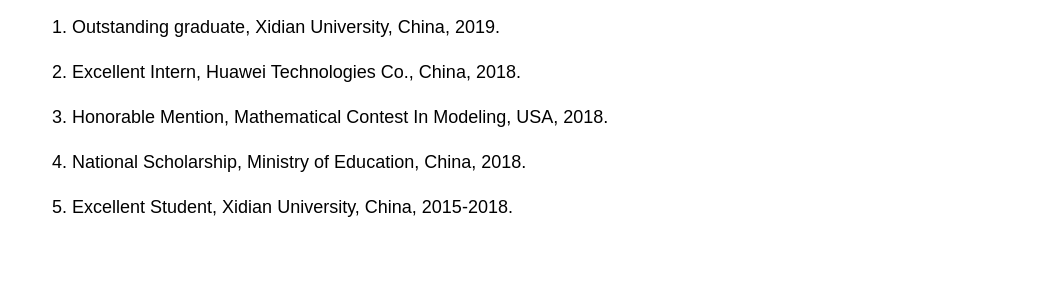
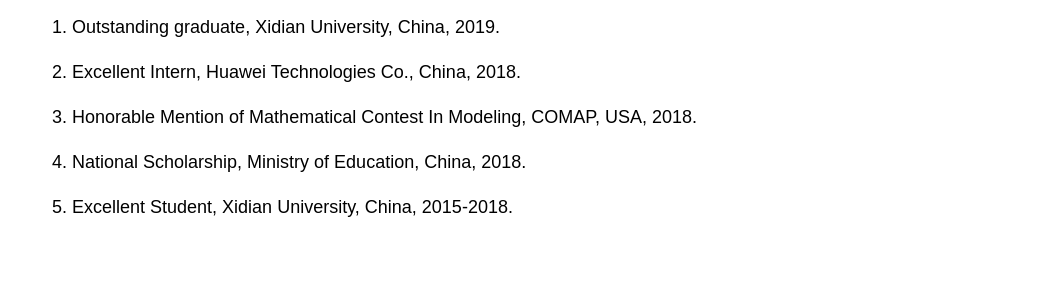
Before and after one commit to Mathislu/Mathislu.github.io, a Jekyll site: the page index.html, which Jekyll copies as it is, in a window 1280 px wide. Shown: the part 1178-1468 px from the top of the page, without its empty margins (178-1221 px from the left). Built offline with Jekyll 4.4.1, drawn with Linux system fonts in a browser that asks for light colours.

Commit message:
Update index.html

```diff
--- a/index.html
+++ b/index.html
@@ -100,7 +100,7 @@
     <ol class="w3-large">
 	<li><p class="w3-large">Outstanding graduate, Xidian University, China, 2019.</p></li>
 	<li><p class="w3-large">Excellent Intern, Huawei Technologies Co., China, 2018.</p></li>
-	<li><p class="w3-large">Honorable Mention, Mathematical Contest In Modeling, USA, 2018.</p></li>
+	<li><p class="w3-large">Honorable Mention of Mathematical Contest In Modeling, COMAP, USA, 2018.</p></li>
 	<li><p class="w3-large">National Scholarship, Ministry of Education, China, 2018.</p></li>
 	<li><p class="w3-large">Excellent Student, Xidian University, China, 2015-2018.</p></li>
   <!-- End About Section -->
```
